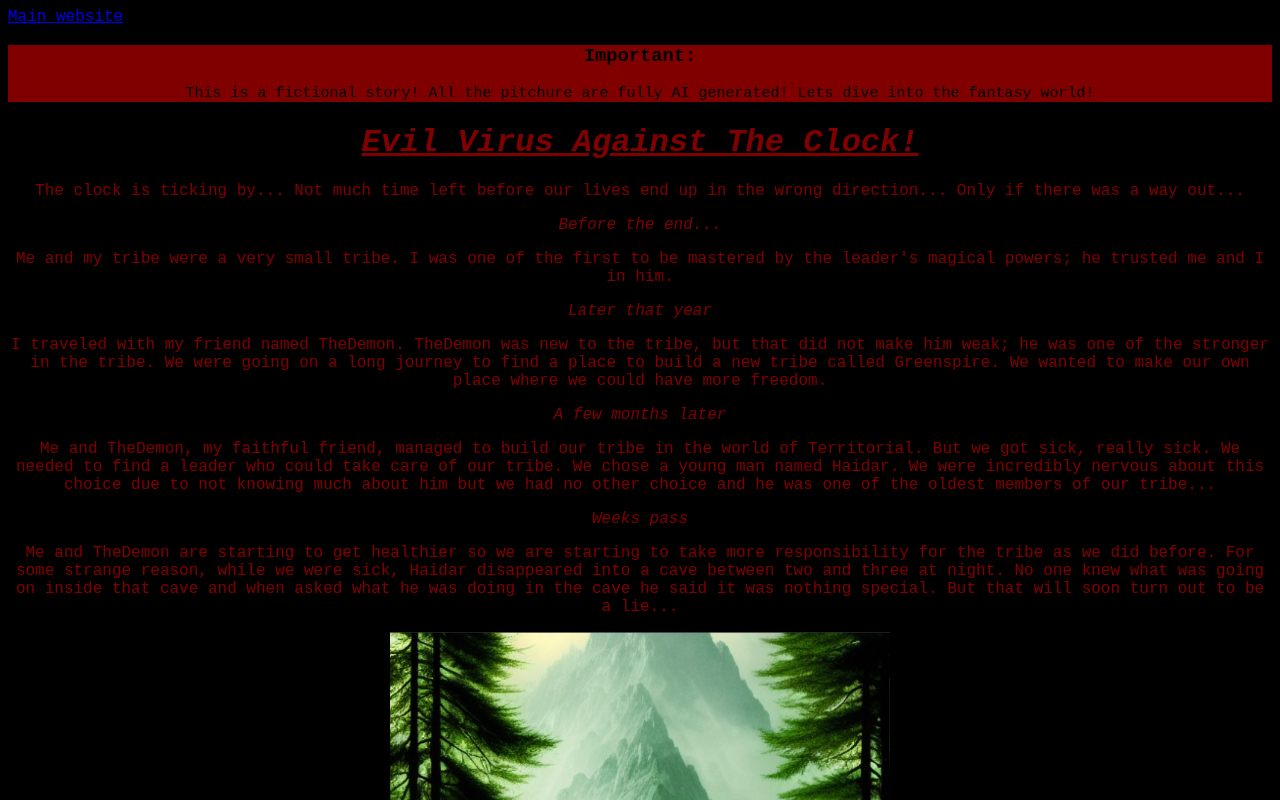
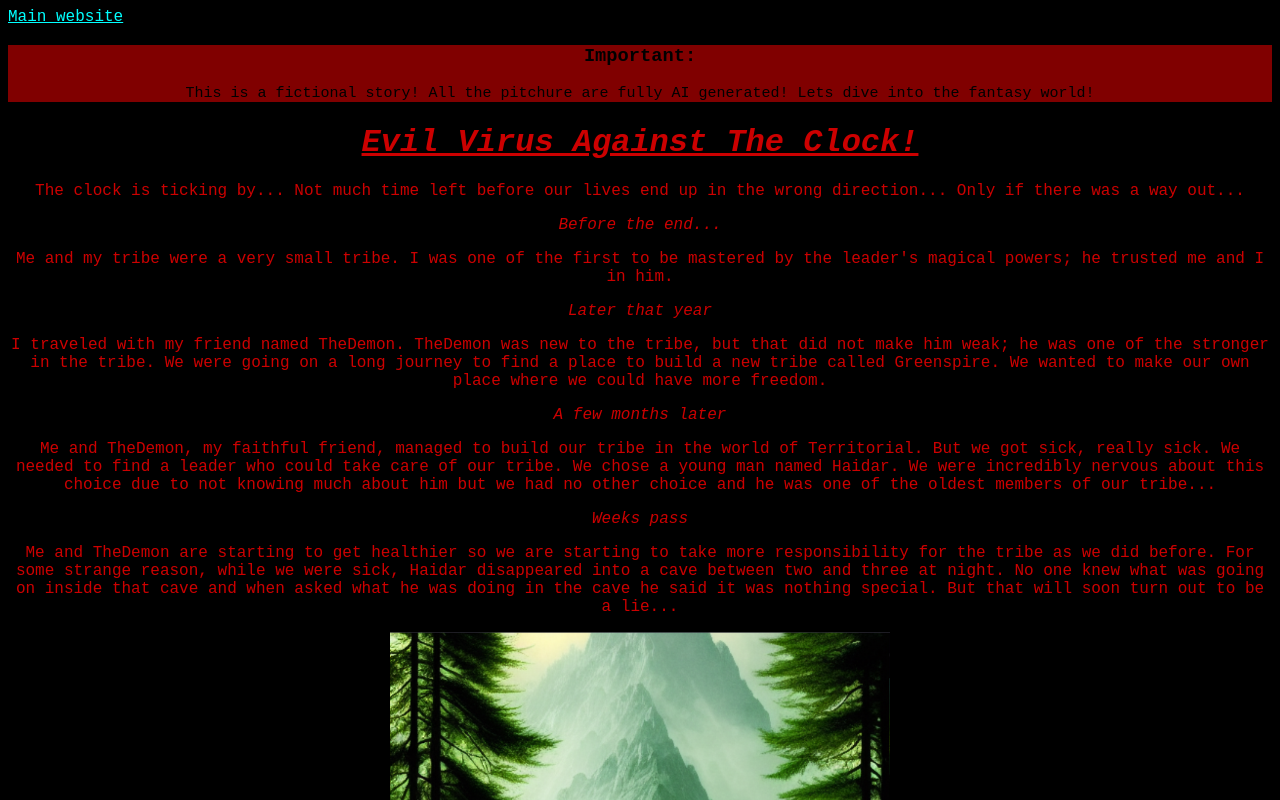
Before and after one commit to TheAngel6/Torial, a plain HTML site: page Story.html in a window 1280 px wide. Shown: the top 800 px of the page. Drawn offline with Linux system fonts and the light colour scheme.

Commit message:
Update main.css

```diff
--- a/css/main.css
+++ b/css/main.css
@@ -3,7 +3,7 @@ body{
     font-family: 'Courier New', Courier, monospace;
 }
 .story{
-    color:rgba(255,0,0,0.500)
+    color:rgba(255, 0, 0, 0.8)
 
 }
 .home{
@@ -27,3 +27,23 @@ body{
     background-size: 100% 100%;
     color: #FFD871;
 }
+a:link{
+    color: cyan;
+    background-color: transparent;
+    text-decoration: underline;
+}
+a:visited{
+    color: cyan;
+    background-color: transparent;
+    text-decoration: underline;
+}
+a:hover {
+    color: blue;
+    background-color: transparent;
+    text-decoration: underline;
+}
+  a:active {
+    color: yellow;
+    background-color: transparent;
+    text-decoration: none;
+}
```
